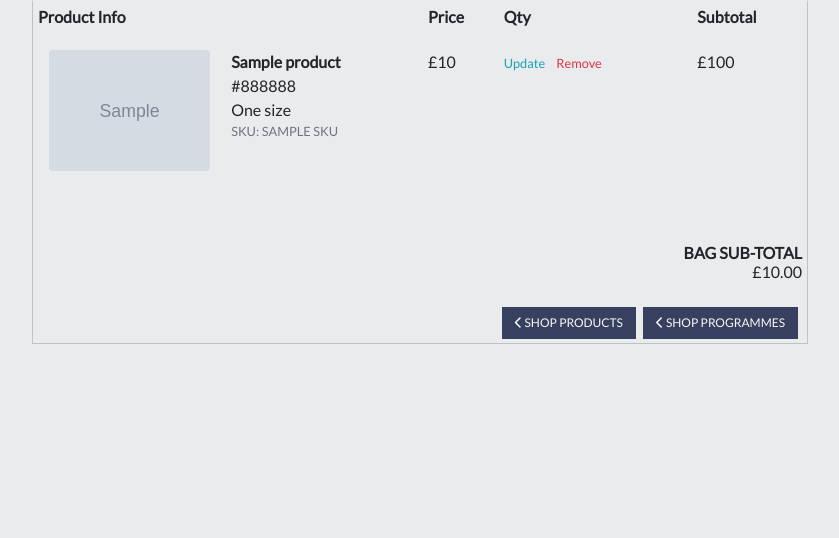
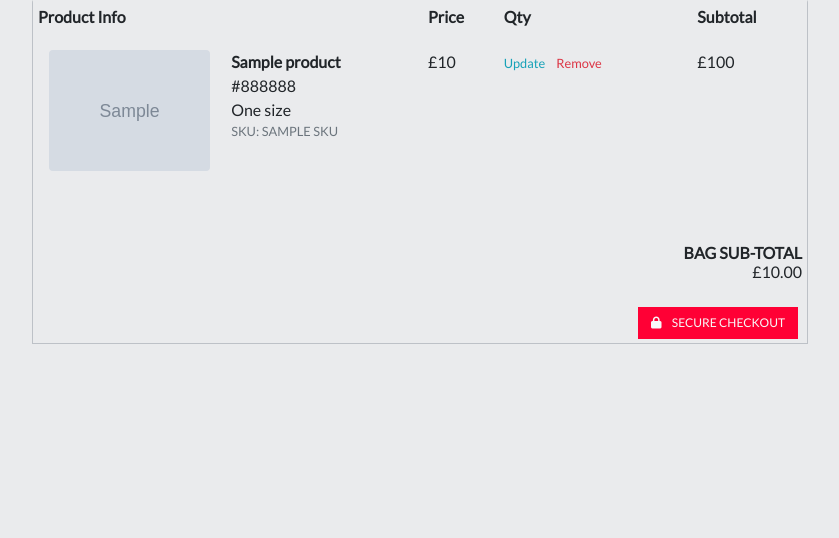
Before and after one commit to Lucyjpjones/lj-fscr, a Django app: template bag/templates/bag/bag.html in a window 1280 px wide. Shown: the part 205-743 px from the top of the page, without its empty margins (220-1059 px from the left). Run offline with Django 3.2, Linux system fonts and the light colour scheme; the template is opened without the code that fills it: most values are stand-ins (such as "Sample title", 1, 10 or a date in 2020); grey boxes marked "Sample" are stand-in pictures; some libraries are stand-ins or nearby versions.

Commit message:
checkout button added to bag

```diff
--- a/bag/templates/bag/bag.html
+++ b/bag/templates/bag/bag.html
@@ -27,14 +27,28 @@
                     <div class="row mb-4 grey-banner">
                     <div class="col px-0">
                         <div class="row mt-1">
-                            <div class="col mb-2">
+                            <div class="col">
                                 {% include "bag/bag-total.html" %}
                             </div>
                         </div>
-                        <div class="row pb-3">
+                        <div class="row pb-2">
                             <div class="col{% if s %}-12 mt-2{% endif %}">
                                 {% include "bag/checkout-buttons.html" %}
                             </div>
+                        </div>
+                        <div class="mb-3 ml-3">
+                            <a href="{% url 'products' %}" class="btn rounded-0 ks-btn mr-1 font-12">
+                                <span class="icon">
+                                    <i class="fas fa-chevron-left"></i>
+                                </span>
+                                <span class="text-uppercase">Shop Products</span>
+                            </a>
+                            <a href="{% url 'programmes' %}" class="btn rounded-0 ks-btn mr-1 font-12">
+                                <span class="icon">
+                                    <i class="fas fa-chevron-left"></i>
+                                </span>
+                                <span class="text-uppercase">Shop Programmes</span>
+                            </a>
                         </div>
                         </div>
                         </div>
--- a/bag/templates/bag/checkout-buttons.html
+++ b/bag/templates/bag/checkout-buttons.html
@@ -1,12 +1,6 @@
-    <a href="{% url 'products' %}" class="btn rounded-0 ks-btn mr-1 font-12">
-        <span class="icon">
-            <i class="fas fa-chevron-left"></i>
-        </span>
-        <span class="text-uppercase">Shop Products</span>
-    </a>
-    <a href="{% url 'programmes' %}" class="btn rounded-0 ks-btn mr-1 font-12">
-        <span class="icon">
-            <i class="fas fa-chevron-left"></i>
-        </span>
-        <span class="text-uppercase">Shop Programmes</span>
-    </a>
+<a href="{% url 'checkout' %}" class="btn rounded-0 add-btn mr-1 font-12">
+    <span class="icon">
+        <i class="mr-2 fas fa-lock"></i>
+    </span>
+    <span class="text-uppercase">Secure checkout</span>
+</a>
```
